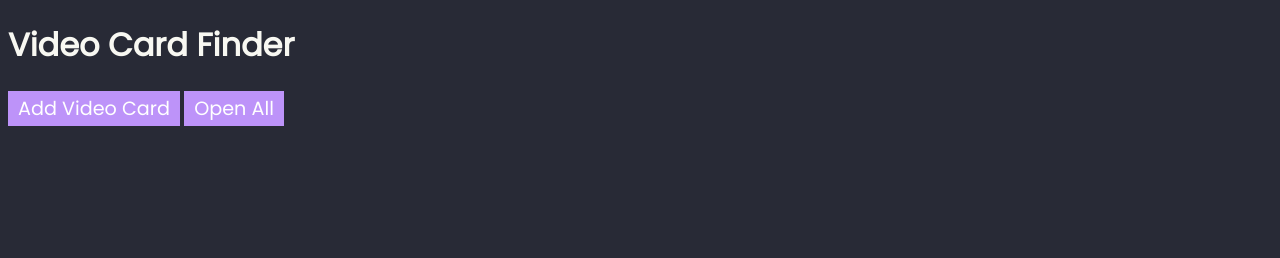
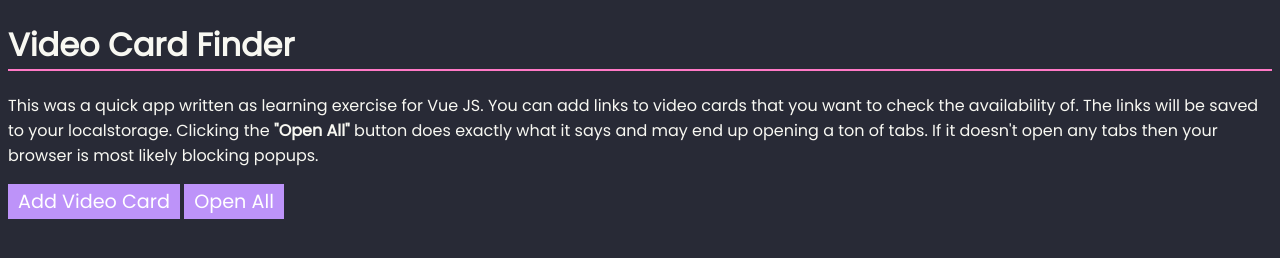
Before and after one commit to tyler-daigle/video-card-finder-vue, a plain HTML site: page index.html in a window 1280 px wide. Drawn offline with nearby package versions, Linux system fonts and the light colour scheme.

Commit message:
Added intro to index.html

```diff
--- a/index.html
+++ b/index.html
@@ -12,7 +12,13 @@
 </head>
 <body>
   <h1 id="logo">Video Card Finder</h1>
-
+  <p>This was a quick app written as learning exercise for Vue JS.
+     You can add links to video cards that you want to check the
+     availability of. The links will be saved to your localstorage.
+     Clicking the <strong>"Open All"</strong> button does exactly what it says and may
+     end up opening a ton of tabs. If it doesn't open any tabs then
+     your browser is most likely blocking popups.
+  </p>
   <div id="app">
     <template v-if="addPopupVisible">
       <div id="add-card-popup">
--- a/style.css
+++ b/style.css
@@ -19,7 +19,11 @@ body {
   font-size: 16px;
 }
 
+p {
+  color: var(--drac-white);
+}
 #logo {
+  border-bottom: solid 2px var(--drac-pink);
   color: var(--drac-white);
 }
 #add-card-popup {
```
